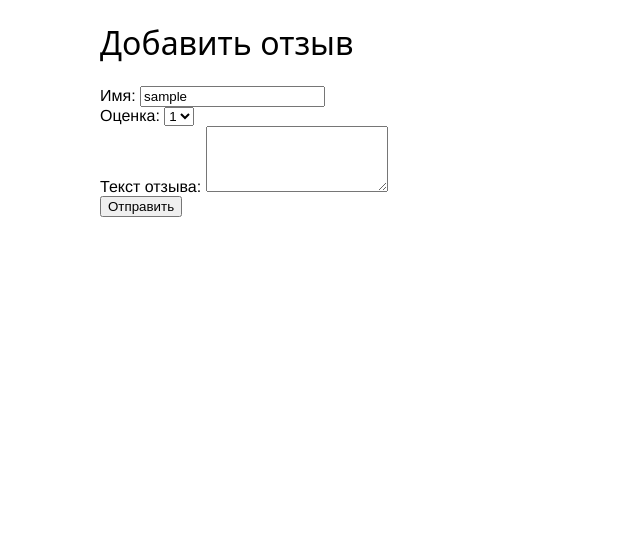
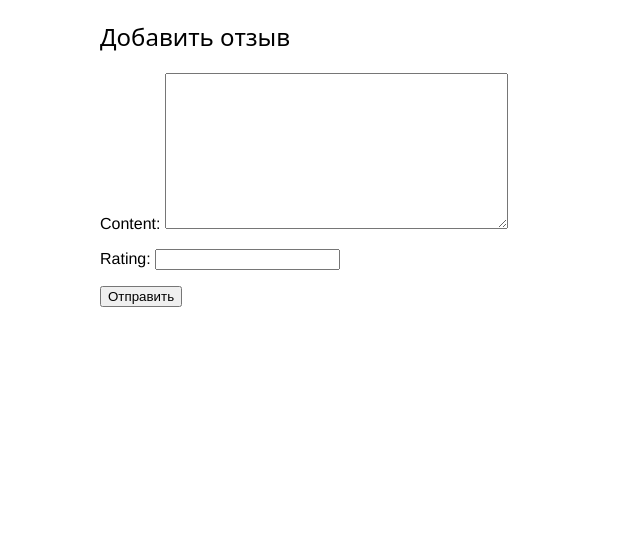
Before and after one commit to SergeyBrykulskii/MDTweb, a Django app: page /add_review/ in a window 1280 px wide. Shown: the part 77-624 px from the top of the page, without its empty margins (0-640 px from the left). Run offline with Django 4.2, Linux system fonts and the light colour scheme; the visitor is signed in with stand-in values (Sample User, id 1).

Commit message:
Добавление отзывов

```diff
--- a/FitnessClub/fitnessclub_core/forms.py
+++ b/FitnessClub/fitnessclub_core/forms.py
@@ -1,5 +1,5 @@
 from django import forms
-from .models import GymMembership, GroupClass
+from .models import GymMembership, GroupClass, Review
 
 class GymMembershipForm(forms.ModelForm):
     class Meta:
@@ -11,3 +11,8 @@ class GroupClassForm(forms.ModelForm):
     class Meta:
         model = GroupClass
         fields = ['name', 'description', 'cost', 'gym']
+
+class ReviewForm(forms.ModelForm):
+    class Meta:
+        model = Review
+        fields = ['content', 'rating']
--- a/FitnessClub/fitnessclub_core/templates/fitnessclub_core/add_review.html
+++ b/FitnessClub/fitnessclub_core/templates/fitnessclub_core/add_review.html
@@ -6,28 +6,12 @@
 {% endblock %}
 
 {% block content %}
+<section>
     <h1>Добавить отзыв</h1>
-
     <form method="post">
         {% csrf_token %}
-        <div class="form-group">
-            <label for="name">Имя:</label>
-            <input type="text" id="name" name="name" value="{{ user.username }}" required>
-        </div>
-        <div class="form-group">
-            <label for="rating">Оценка:</label>
-            <select id="rating" name="rating" required>
-                <option value="1">1</option>
-                <option value="2">2</option>
-                <option value="3">3</option>
-                <option value="4">4</option>
-                <option value="5">5</option>
-            </select>
-        </div>
-        <div class="form-group">
-            <label for="text">Текст отзыва:</label>
-            <textarea id="text" name="text" rows="4" required></textarea>
-        </div>
+        {{ form.as_p }}
         <button type="submit" class="btn btn-primary">Отправить</button>
     </form>
+</section>
 {% endblock %}
--- a/FitnessClub/fitnessclub_core/templates/fitnessclub_core/review_list.html
+++ b/FitnessClub/fitnessclub_core/templates/fitnessclub_core/review_list.html
@@ -8,8 +8,6 @@
 {% block content %}
 <section>
     <h1>Отзывы</h1>
-
-    <!-- Список существующих отзывов -->
     <div class="reviews">
         {% for review in reviews %}
         <div class="review">
@@ -22,6 +20,5 @@
     </div>
 </section>
 
-<!-- Кнопка "Добавить отзыв" -->
 <a href="/add_review" class="btn btn-primary">Добавить отзыв</a>
 {% endblock %}
--- a/FitnessClub/fitnessclub_core/views.py
+++ b/FitnessClub/fitnessclub_core/views.py
@@ -3,7 +3,7 @@ from django.http import HttpResponse, HttpResponseNotFound
 from django.core.exceptions import PermissionDenied
 from django.contrib.auth.decorators import login_required
 from .models import Gym, GymMembership, News, Review, Schedule, GroupClass
-from .forms import GymMembershipForm, GroupClassForm
+from .forms import GymMembershipForm, GroupClassForm, ReviewForm
 from cart.forms import AddGroupClassForm
 from login.models import Client
 
@@ -136,4 +136,13 @@ def review_list(request):
 
 @login_required
 def add_review(request):
-    return render(request, 'fitnessclub_core/add_review.html')
+    if request.method == 'POST':
+        form = ReviewForm(request.POST)
+        if form.is_valid():
+            review = form.save(commit=False)
+            review.reviewer = request.user
+            review.save()
+            return redirect('fitnessclub_core/review_list')
+    else:
+        form = ReviewForm()
+    return render(request, 'fitnessclub_core/add_review.html', {'form': form})
```
Also changed, not shown: FitnessClub/fitnessclub_core/templates/fitnessclub_core/create_group_class.html (indentation only), FitnessClub/fitnessclub_core/templates/fitnessclub_core/edit_group_class.html (line endings or trailing spaces).
